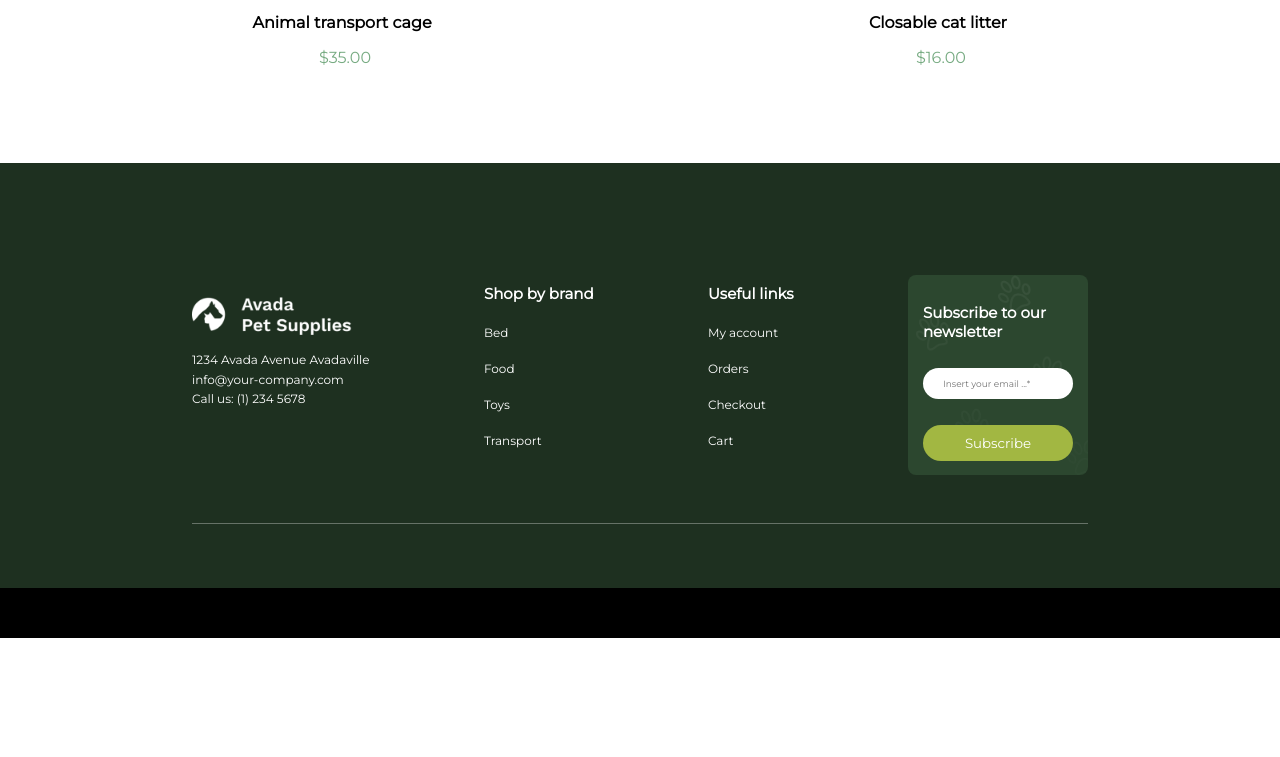
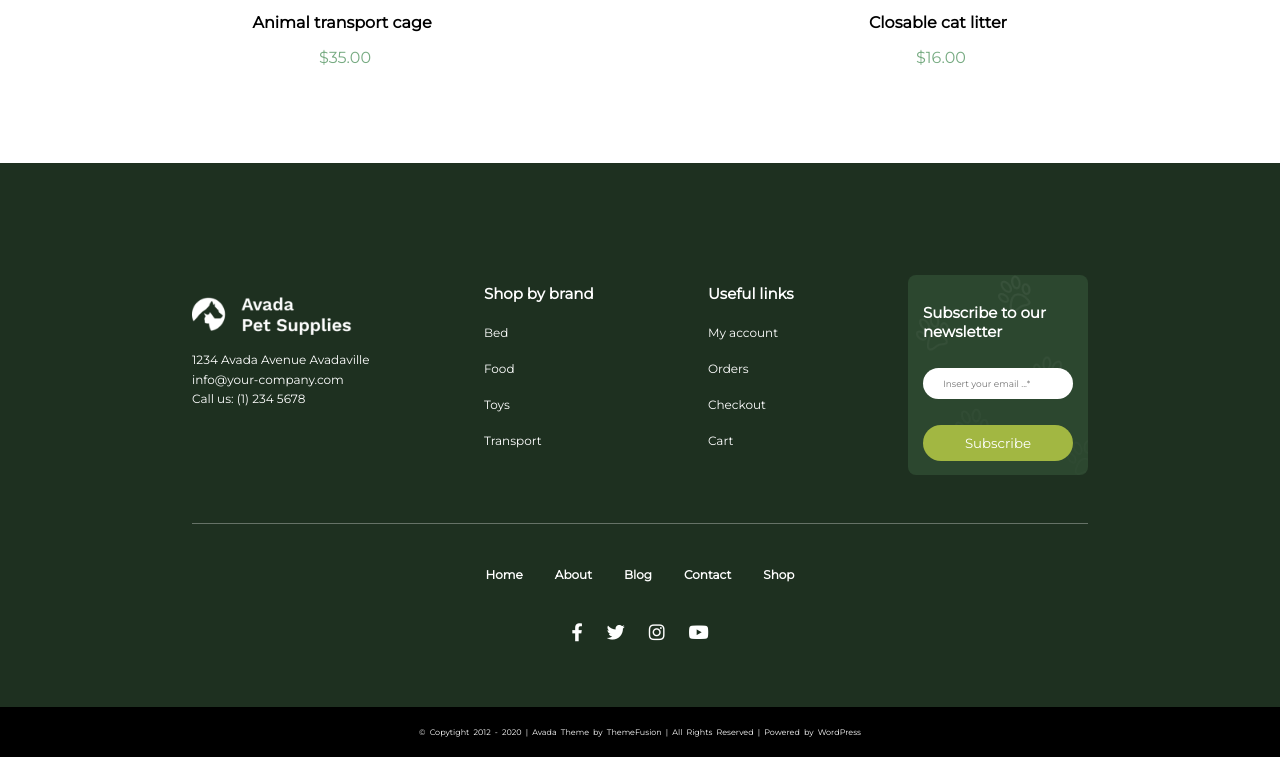
Before and after one commit to viktor998/proj-html-vuejs, a website: page index.html in a window 1280 px wide. Shown: the part 5914-6671 px from the top of the page. Before the commit the page ends 6552 px from the top, so only its background shows below. Drawn offline with nearby package versions, Linux system fonts and the light colour scheme.

Commit message:
layout terminato da aggiungere gli overlay in header e footer

```diff
--- a/assets/js/dati.js
+++ b/assets/js/dati.js
@@ -171,6 +171,10 @@ const nav_links = [
     }
 ]
 
+const nav_footer = ['Home', 'About', 'Blog', 'Contact', 'Shop']
+
+const social_links = ['fab fa-facebook-f', 'fab fa-twitter', 'fab fa-instagram', 'fab fa-youtube']
+
 const shop_by_brand_links =['Bed', 'Food', 'Toys', 'Transport']
 
 const useful_links =['My account', 'Orders', 'Checkout', 'Cart']
--- a/assets/js/main.js
+++ b/assets/js/main.js
@@ -11,5 +11,7 @@ var app = new Vue({
         products_arrival: products_arrival,
         shop_by_brand_links: shop_by_brand_links,
         useful_links: useful_links,
+        nav_footer: nav_footer,
+        social_links: social_links,
     }
 });
--- a/index.html
+++ b/index.html
@@ -337,14 +337,20 @@
                         <input class="text" type="text" placeholder="Insert your email ...*">
                         <input class="button" type="button" value="Subscribe">
                     </div>
+                </div>
 
+                <ul class="nav_links pt-10">
+                    <li v-for='nav_link in nav_footer' class="ml-4 mr-4"><a href="">{{nav_link}}</a></li>
+                </ul>
 
-                </div>
+                <ul class="nav_links social pt-10">
+                    <li v-for='social_link in social_links' class="ml-3 mr-3"><a href=""><i :class="`${social_link}`"></i></a></li>
+                </ul>
 
 
             </div>
             <div class="bottom-footer">
-
+                <span>© Copytight 2012 - 2020 | Avada Theme by ThemeFusion | All Rights Reserved | Powered by WordPress</span>
             </div>
 
         </footer>
--- a/src/scss/partials/_footer.scss
+++ b/src/scss/partials/_footer.scss
@@ -66,7 +66,29 @@ footer{
                     &.button{
                         background-color: $apple;
                         color: $white;
+
+                        &:hover{
+                            @include button-hover-white;
+                        }
                     }
+                }
+            }
+        }
+
+        ul.nav_links{
+            display: flex;
+            justify-content: center;
+            list-style: none;
+            li{
+                a{
+                    color: $white;
+                    font-size: nth($fs, 3);
+                    font-weight: 600;
+                    text-decoration: none;
+                }
+
+                i{
+                    font-size: nth($fs, 6);
                 }
             }
         }
@@ -75,5 +97,12 @@ footer{
     .bottom-footer{
         background-color: black;
         height: 50px;
+        @include flex-center-center;
+
+        span{
+            color: $white;
+            font-size: nth($fs, 2);
+            word-spacing: 2px;
+        }
     }
 }
```
Also changed, not shown: assets/css/master.css.
